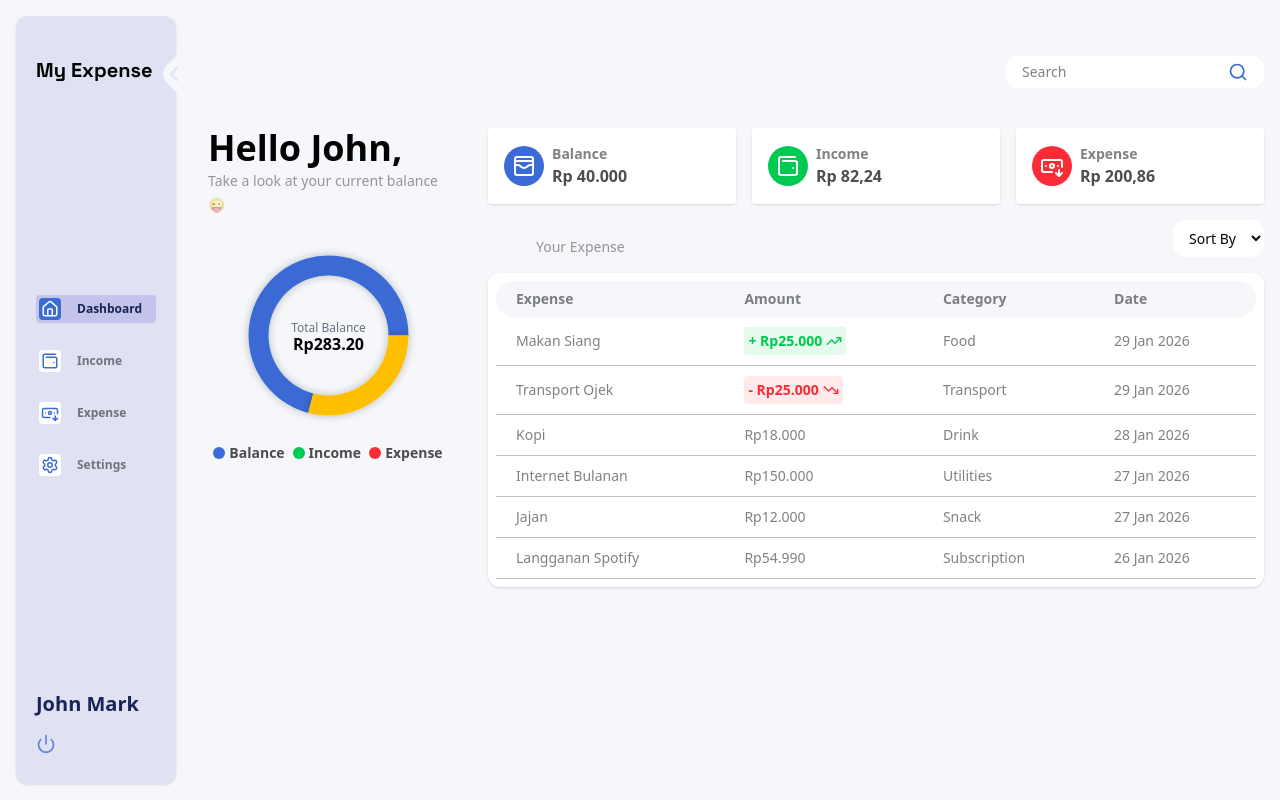
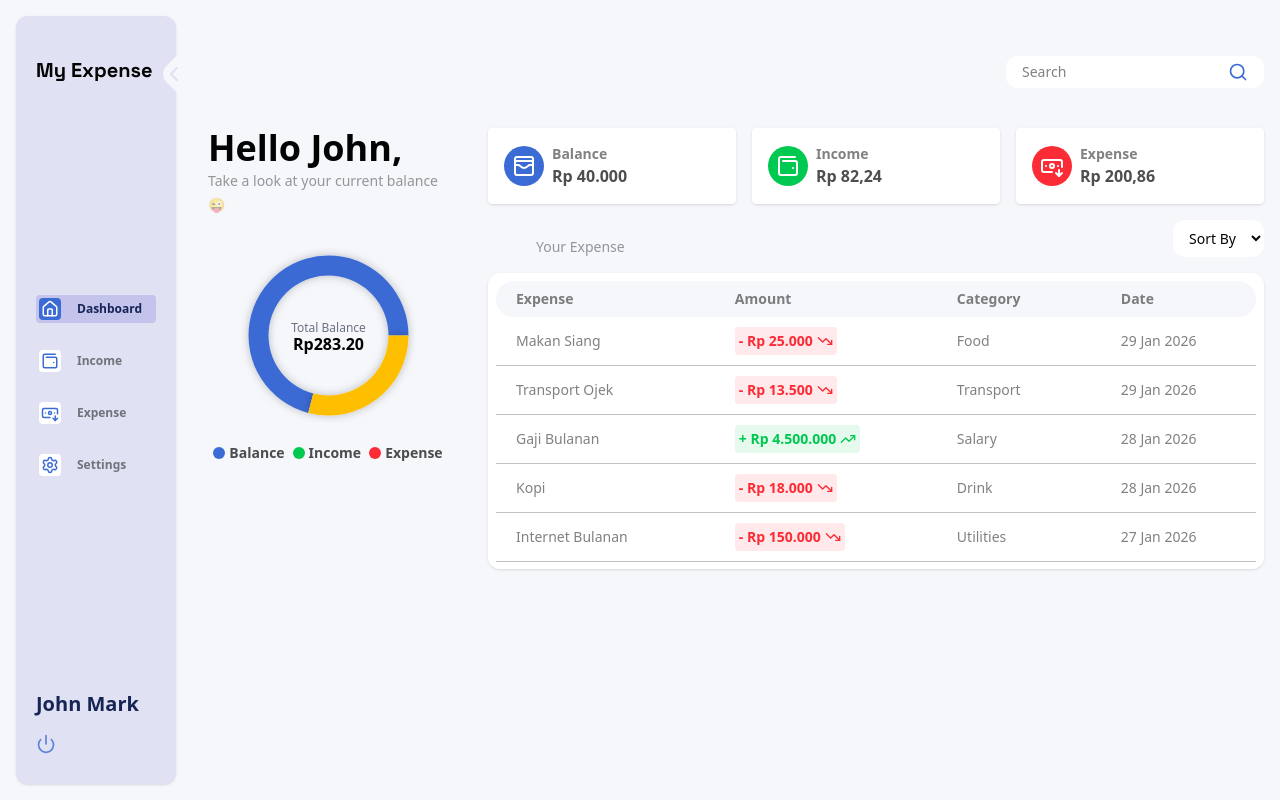
Before and after one commit to RafiqMuzayyan/My-Expense, a Next.js app: page /dashboard in a window 1280 px wide. Built offline with nearby package versions, Linux system fonts and the light colour scheme.

Commit message:
fix dashboard

```diff
--- /dev/null
+++ b/src/app/dashboard/expense/page.jsx
@@ -0,0 +1,11 @@
+import React from 'react'
+
+const page = () => {
+  return (
+    <div>
+
+    </div>
+  )
+}
+
+export default page
--- /dev/null
+++ b/src/app/dashboard/income/page.jsx
@@ -0,0 +1,11 @@
+import React from 'react'
+
+const page = () => {
+  return (
+    <div>
+
+    </div>
+  )
+}
+
+export default page
--- a/src/app/dashboard/page.jsx
+++ b/src/app/dashboard/page.jsx
@@ -1,3 +1,4 @@
+import AmountColumn from '@/components/dashboard/AmountColumn'
 import DataCard from '@/components/dashboard/DataCard'
 import DonutChart from '@/components/dashboard/DonutChart'
 import { BanknoteArrowDown, Search, TrendingDown, TrendingUp, WalletCards, WalletMinimal } from 'lucide-react'
@@ -48,11 +49,11 @@ const page = () => {
                   <h4 className='text-sm font-semibold text-black/70'>Balance</h4>
                 </div>
                 <div className='flex gap-1 items-center'>
-                  <span className="w-3 h-3 rounded-full bg-green-500"/>
+                  <span className="w-3 h-3 rounded-full bg-succes"/>
                   <h4 className='text-sm font-semibold text-black/70'>Income</h4>
                 </div>
                 <div className='flex gap-1 items-center justify-between'>
-                  <span className="w-3 h-3 rounded-full bg-red-500"/>
+                  <span className="w-3 h-3 rounded-full bg-danger"/>
                   <h4 className='text-sm font-semibold text-black/70'>Expense</h4>
                 </div>
             </div>
@@ -101,7 +102,7 @@ const page = () => {
                   <option value="">opsi 4</option>
                 </select>
               </div>
-              <div className='bg-white rounded-xl p-2 shadow'>
+              <div className='bg-white rounded-xl p-2 shadow max-h-74 overflow-y-auto'>
                 <table className='w-full text-sm '>
                   <thead className='text-black/50'>
                     <tr>
@@ -113,48 +114,77 @@ const page = () => {
                   </thead>
                   <tbody className='text-black/50'>
                     <tr>
-                      <td>Makan Siang</td>
-                      <td>
-                        <div className='flex items-center w-fit bg-succes/10 p-1 text-succes font-semibold rounded gap-1'>
-                          + Rp25.000 <TrendingUp size={16}/></div>
-                      </td>
-                      <td>Food</td>
-                      <td>29 Jan 2026</td>
+  <td>Makan Siang</td>
+  <td>
+    <AmountColumn amount={25000} />
+  </td>
+  <td>Food</td>
+  <td>29 Jan 2026</td>
                     </tr>
+
                     <tr>
                       <td>Transport Ojek</td>
                       <td>
-                        <div className='flex items-center w-fit bg-danger/10 p-1 text-danger font-semibold rounded gap-1'>
-                          - Rp25.000 <TrendingDown size={16}/>
-                        </div>
+                        <AmountColumn amount={13500} />
                       </td>
                       <td>Transport</td>
                       <td>29 Jan 2026</td>
                     </tr>
+
+                    <tr>
+                      <td>Gaji Bulanan</td>
+                      <td>
+                        <AmountColumn income amount={4500000} />
+                      </td>
+                      <td>Salary</td>
+                      <td>28 Jan 2026</td>
+                    </tr>
+
                     <tr>
                       <td>Kopi</td>
-                      <td>Rp18.000</td>
+                      <td>
+                        <AmountColumn amount={18000} />
+                      </td>
                       <td>Drink</td>
                       <td>28 Jan 2026</td>
                     </tr>
+
                     <tr>
                       <td>Internet Bulanan</td>
-                      <td>Rp150.000</td>
+                      <td>
+                        <AmountColumn amount={150000} />
+                      </td>
                       <td>Utilities</td>
                       <td>27 Jan 2026</td>
                     </tr>
+
+                    <tr>
+                      <td>Freelance Project</td>
+                      <td>
+                        <AmountColumn income amount={1200000} />
+                      </td>
+                      <td>Freelance</td>
+                      <td>27 Jan 2026</td>
+                    </tr>
+
                     <tr>
                       <td>Jajan</td>
-                      <td>Rp12.000</td>
+                      <td>
+                        <AmountColumn amount={12000} />
+                      </td>
                       <td>Snack</td>
                       <td>27 Jan 2026</td>
                     </tr>
+
                     <tr>
                       <td>Langganan Spotify</td>
-                      <td>Rp54.990</td>
+                      <td>
+                        <AmountColumn amount={54990} />
+                      </td>
                       <td>Subscription</td>
                       <td>26 Jan 2026</td>
                     </tr>
+
                   </tbody>
                 </table>
               </div>
--- /dev/null
+++ b/src/app/dashboard/settings/page.jsx
@@ -0,0 +1,11 @@
+import React from 'react'
+
+const page = () => {
+  return (
+    <div>
+
+    </div>
+  )
+}
+
+export default page
--- /dev/null
+++ b/src/components/dashboard/AmountColumn.jsx
@@ -0,0 +1,21 @@
+import toRupiah from '@/app/utilities/toRupiah'
+import { TrendingDown, TrendingUp } from 'lucide-react'
+import React from 'react'
+
+const AmountColumn = ({ income = false, amount }) => {
+  if (income) {
+    return (
+      <div className="flex items-center w-fit bg-succes/10 p-1 text-succes font-semibold rounded gap-1">
+        + {toRupiah(amount)} <TrendingUp size={16} />
+      </div>
+    )
+  }
+
+  return (
+    <div className="flex items-center w-fit bg-danger/10 p-1 text-danger font-semibold rounded gap-1">
+      - {toRupiah(amount)} <TrendingDown size={16} />
+    </div>
+  )
+}
+
+export default AmountColumn
```
